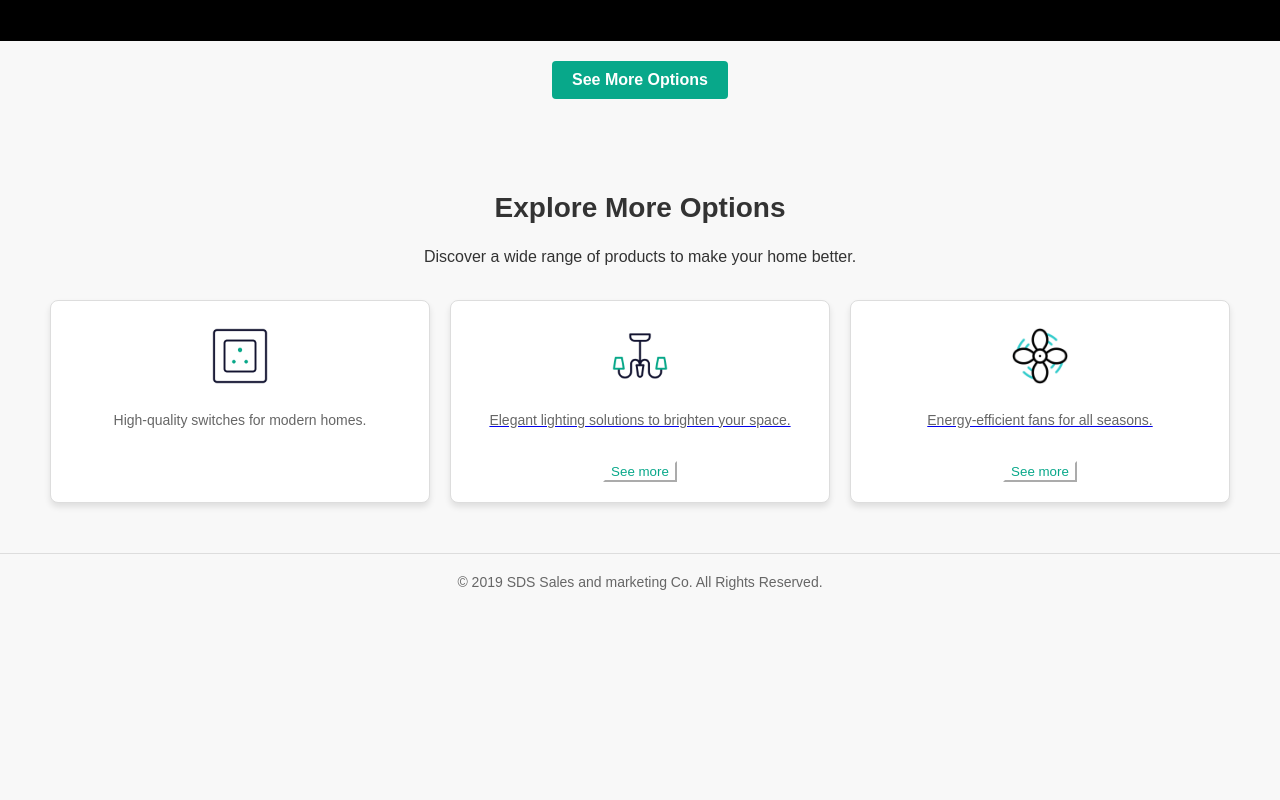
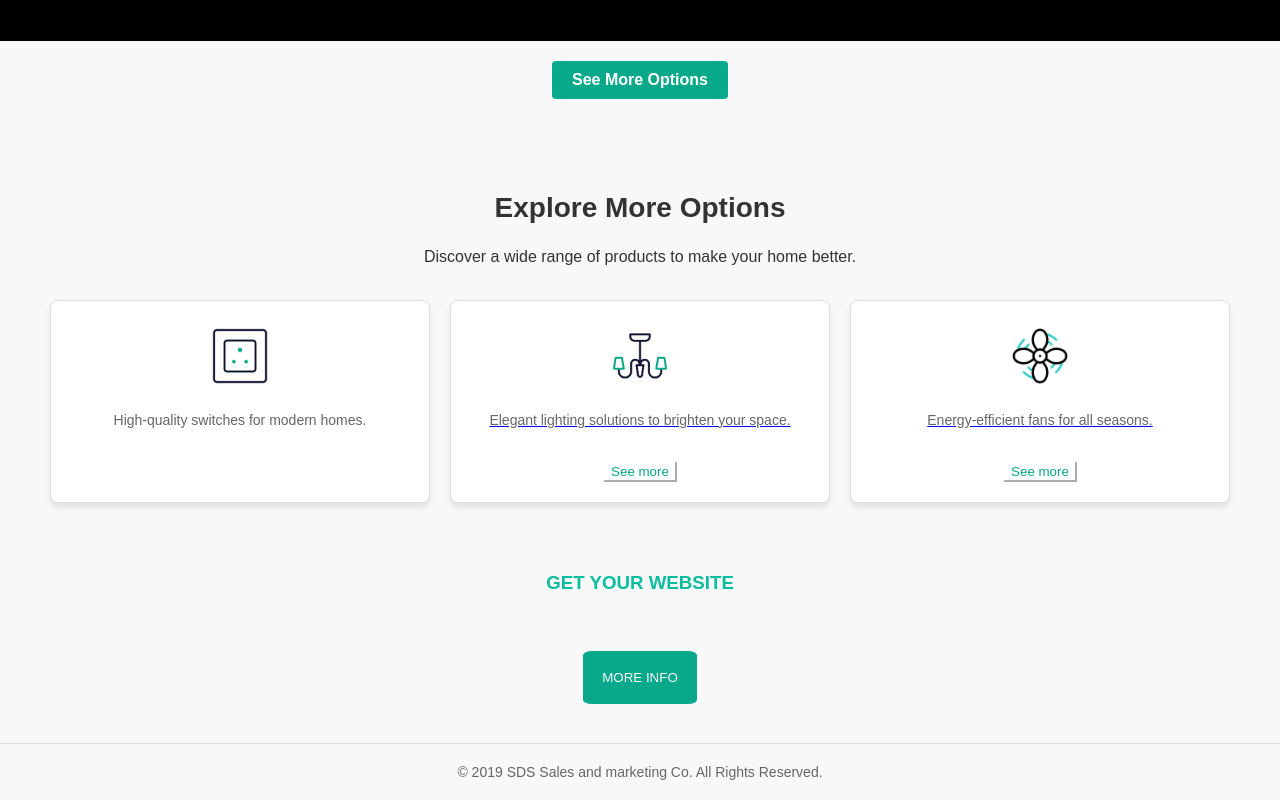
Before and after one commit to krish1o7/SDS, a plain HTML site: page index.html in a window 1280 px wide. Shown: the part 493-1293 px from the top of the page. Before the commit the page ends 1103 px from the top, so only its background shows below. Drawn offline with Linux system fonts and the light colour scheme.

Commit message:
Add files via upload

```diff
--- a/index.html
+++ b/index.html
@@ -66,6 +66,13 @@
 
         </div>
     </section>
+    <section class="container">
+        <div class="add">
+            <h3>GET YOUR WEBSITE</h3>
+            <a href="https://api.whatsapp.com/send/?phone=918700413687&text=Hi%2C%20I%20was%20looking%20to%20have%20a%20webpage%20for%20my%20business.&type=phone_number&app_absent=0
+"><button>MORE INFO</button></a>
+        </div>
+    </section>
 
     <!-- Footer -->
     <footer>
--- a/style.css
+++ b/style.css
@@ -206,6 +206,25 @@ footer p {
     color: #08a88a;
      cursor: pointer;
 }
+.container{
+    display: block;
+
+}
+.add{
+    background-color:#f8f8f8;
+    text-align: center;
+    color: #09be9d;
+}
+.add button{
+background-color: #08a88a;
+color: #f8f8f8;
+border: none;
+padding: 1.5% 1.5%;
+margin: 3%;
+border-radius: 8%;
+cursor: pointer;
+}
+
 @media (max-width: 1024px){
     nav{
         display: none;
```
